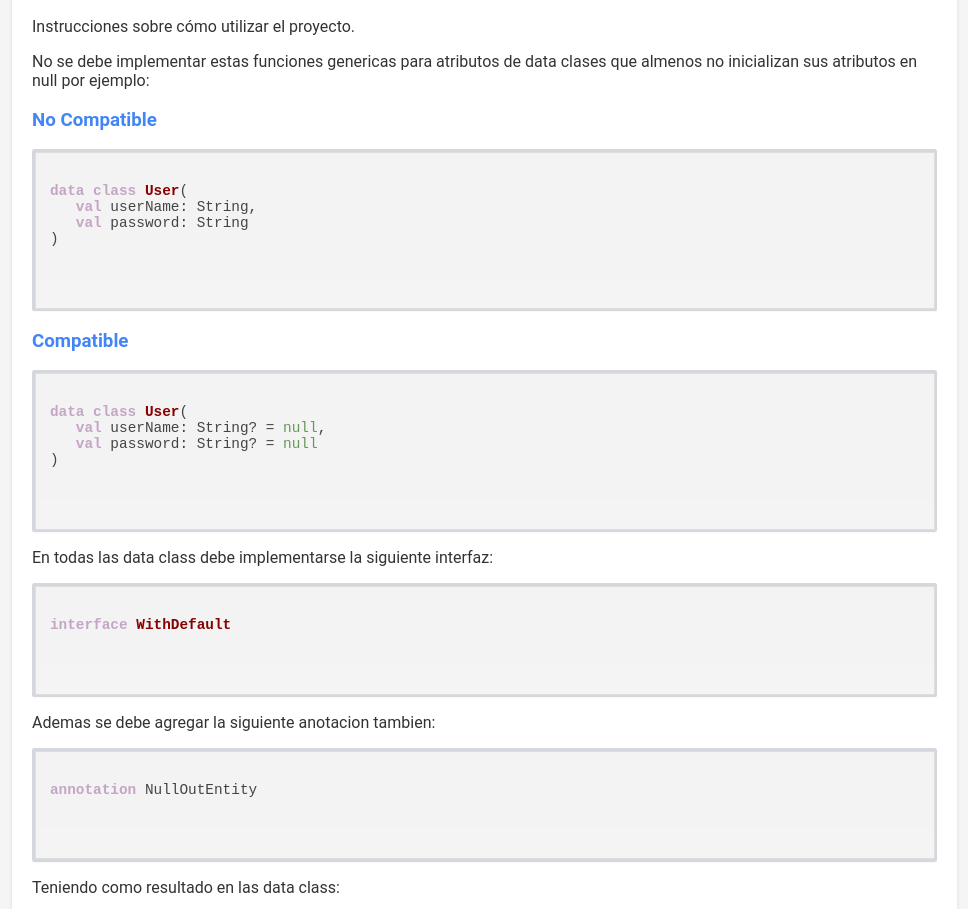
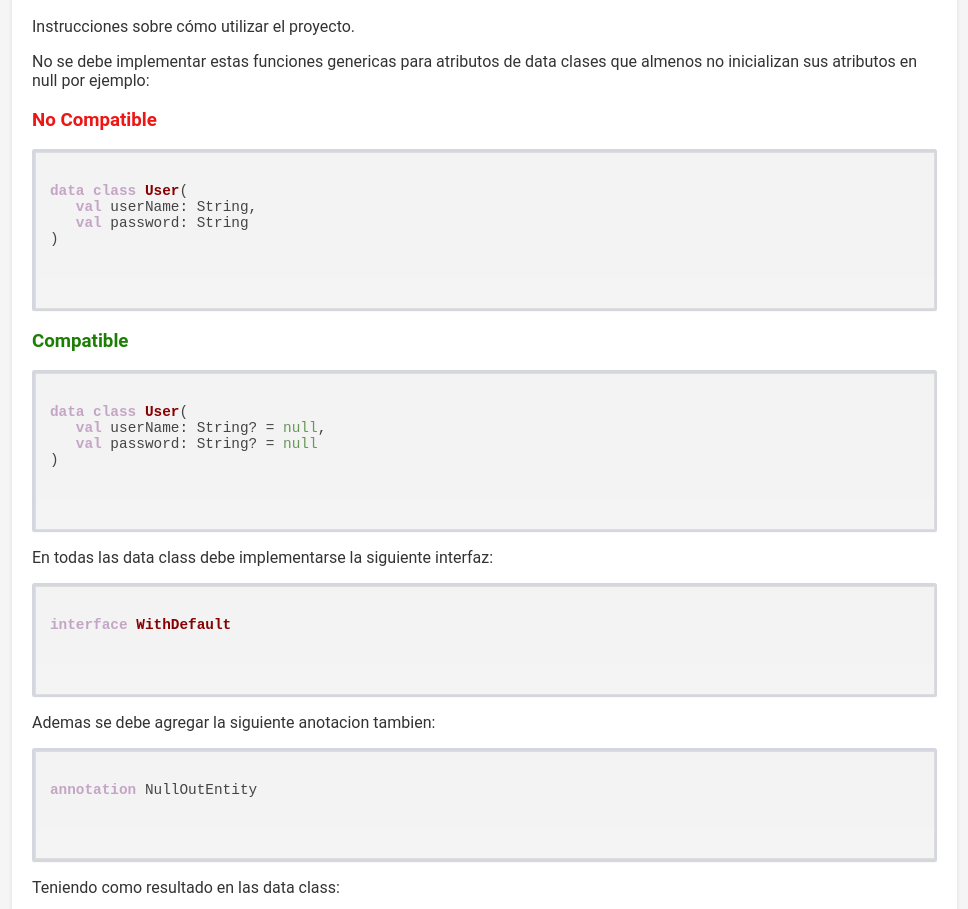
Before and after one commit to brunonavarro/NullOutLib, a plain HTML site: page docs/index.html in a window 1280 px wide. Shown: the part 1074-1983 px from the top of the page, without its empty margins (303-1271 px from the left). Drawn offline with nearby package versions, Linux system fonts and the light colour scheme.

Commit message:
full documentation español

```diff
--- a/docs/index.html
+++ b/docs/index.html
@@ -174,7 +174,7 @@ dependecies {
             <p>Instrucciones sobre cómo utilizar el proyecto.</p>
             <p>No se debe implementar estas funciones genericas para atributos de data clases que almenos no inicializan sus atributos en null por ejemplo:</p>
 
-            <h3>No Compatible</h3>
+            <h3 class="incompatible">No Compatible</h3>
             <div class="code-container">
                 <pre><code >
 data class User(
@@ -185,7 +185,7 @@ data class User(
                 </pre>
             </div>
 
-            <h3>Compatible</h3>
+            <h3 class="compatible">Compatible</h3>
             <div class="code-container">
                 <pre><code >
 data class User(
--- a/docs/styles/style.css
+++ b/docs/styles/style.css
@@ -86,6 +86,14 @@ code::before {
 }
 
 
+.compatible {
+    color: #1d7e05;
+}
+
+.incompatible {
+    color: #ee1515;
+}
+
 
 /* Personaliza los colores para Kotlin */
 .hljs-keyword { color: #c5a5c5; }
```
